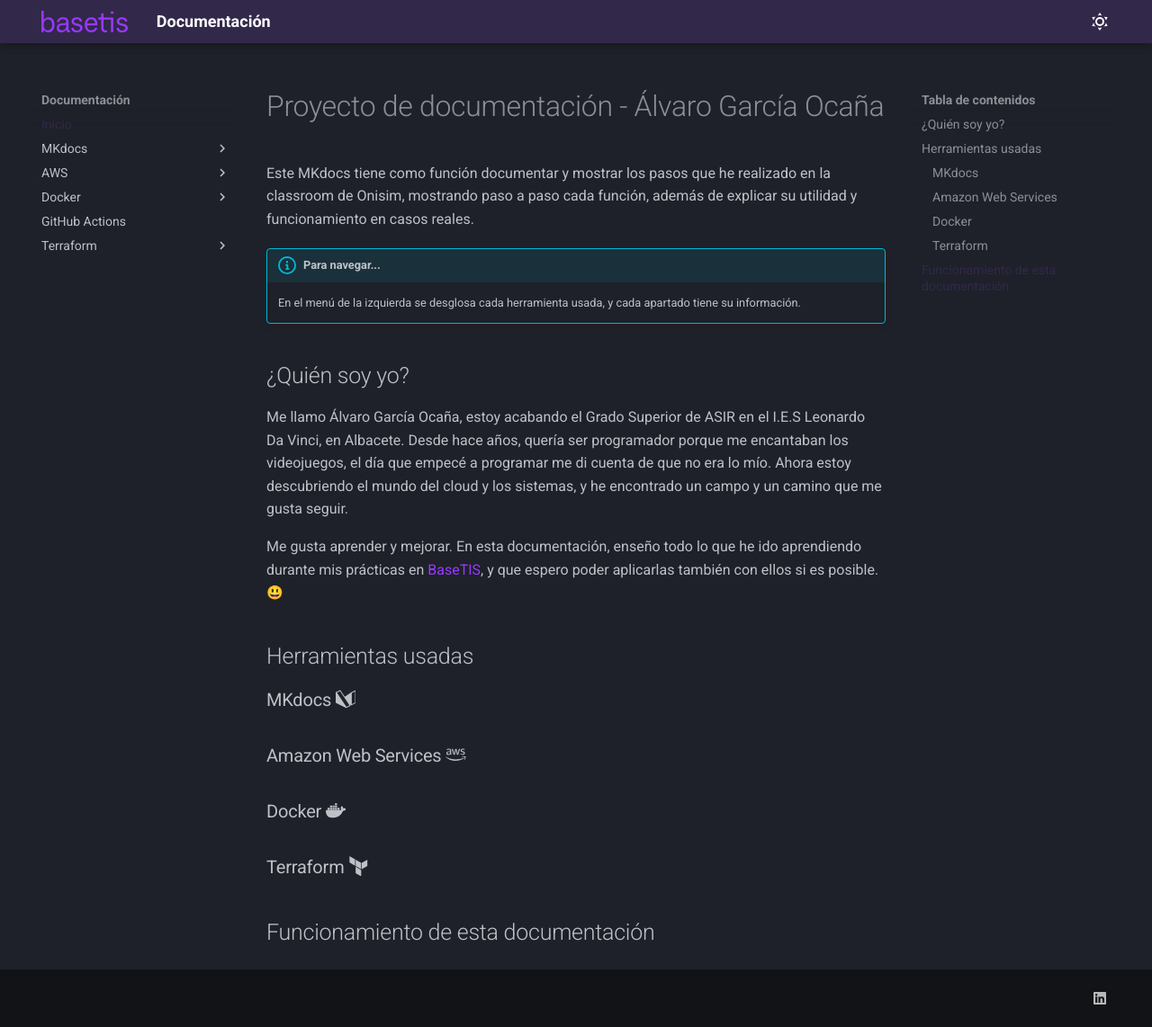
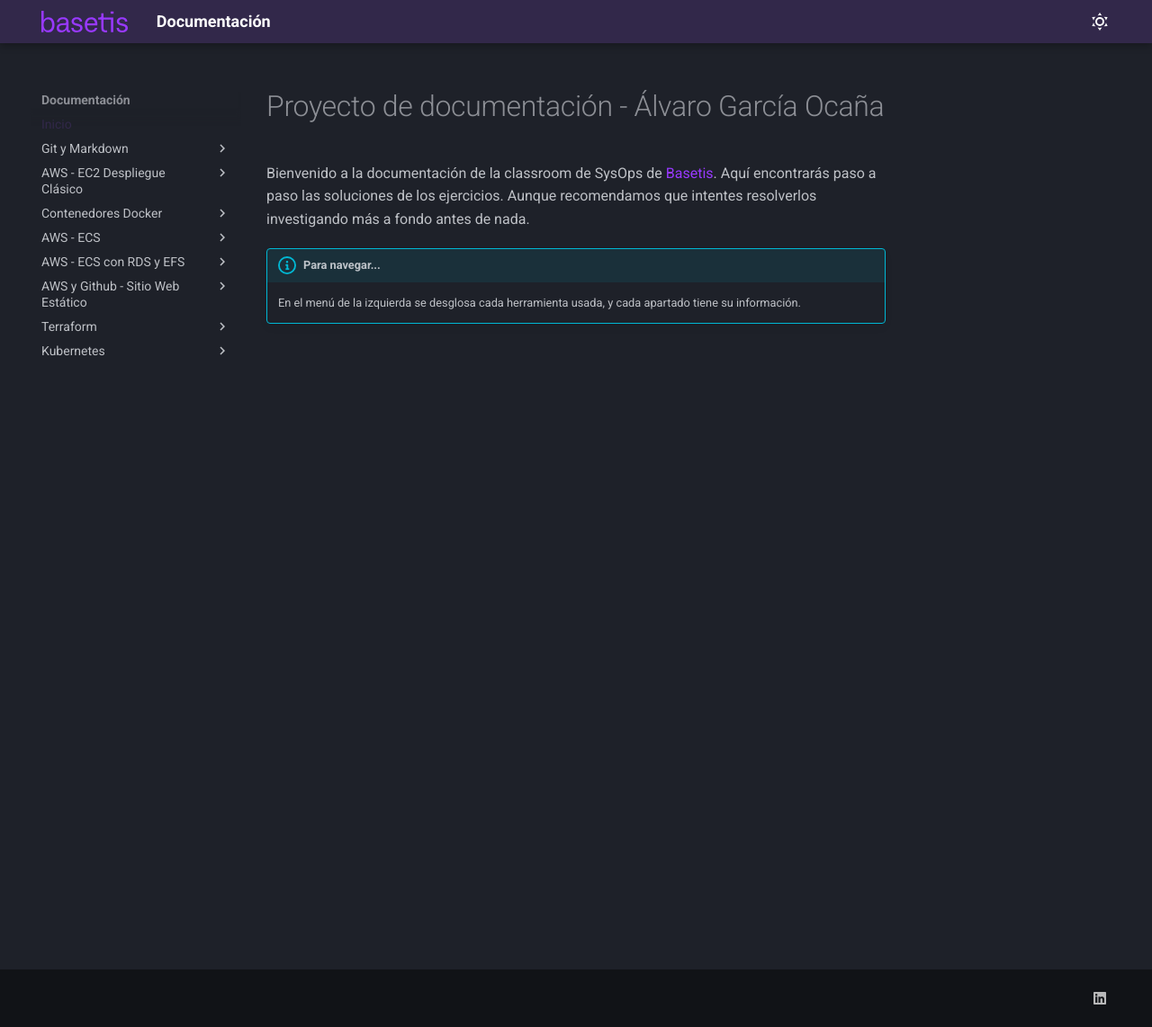
Before and after one commit to AlvaroGarOca/Convenio-Docs, an MkDocs documentation site: the page built from docs/index.md, in a window 1280 px wide and 1142 px high. Shown: the whole window at 90% size. Built offline with MkDocs 1.6.1 and Material for MkDocs 9.7.7, drawn with Linux system fonts in a browser that asks for light colours; emoji names are drawn with the system emoji font.

Commit message:
3. Amplicación de los contenidos

```diff
--- a/docs/index.md
+++ b/docs/index.md
@@ -1,23 +1,6 @@
 # Proyecto de documentación - Álvaro García Ocaña
-Este MKdocs tiene como función documentar y mostrar los pasos que he realizado en la classroom de Onisim, mostrando paso a paso cada función, además de explicar su utilidad y funcionamiento en casos reales.
-
-
+Bienvenido a la documentación de la classroom de SysOps de <span style="color: #9839ff;">Basetis</span>. Aquí encontrarás paso a paso las soluciones de los ejercicios. Aunque recomendamos que intentes resolverlos investigando más a fondo antes de nada.
 
 !!! info "Para navegar..."
 
     En el menú de la izquierda se desglosa cada herramienta usada, y cada apartado tiene su información.
-
-## ¿Quién soy yo?
-Me llamo Álvaro García Ocaña, estoy acabando el Grado Superior de ASIR en el I.E.S Leonardo Da Vinci, en Albacete. Desde hace años, quería ser programador porque me encantaban los videojuegos, el día que empecé a programar me di cuenta de que no era lo mío. Ahora estoy descubriendo el mundo del cloud y los sistemas, y he encontrado un campo y un camino que me gusta seguir.
-
-Me gusta aprender y mejorar. En esta documentación, enseño todo lo que he ido aprendiendo durante mis prácticas en <span style="color: #9839ff;">BaseTIS</span>, y que espero poder aplicarlas también con ellos si es posible. :smiley:
-
-## Herramientas usadas
-### MKdocs :simple-materialformkdocs:
-
-### Amazon Web Services :fontawesome-brands-aws:
-
-### Docker :simple-docker:
-
-### Terraform :simple-terraform:
-## Funcionamiento de esta documentación
--- a/mkdocs.yml
+++ b/mkdocs.yml
@@ -2,37 +2,38 @@ site_name: Documentación
 site_url: https://sitename.example
 nav:
   - Inicio: index.md
-  - MKdocs:
-    - Uso: pages/usoMKdocs.md
-    - Instalación: pages/instalacionMKdocs.md
-  - AWS:
-    - Uso: pages/usoAWS.md
+  - Git y Markdown:
+    - Instalación de MKdocs: pages/instalacionMKdocs.md
+  - AWS - EC2 Despliegue Clásico:
     - VPC:
       - Creación de VPC y subredes: pages/instalacionVPC.md
     - EC2:
       - Creación de EC2: pages/instalacionEC2.md
       - Instalación de Nginx: pages/Nginx.md
       - Nginx en funcionamiento: pages/NginxFuncionamiento.md
-    - ECS:
-      - Creación de ECS: pages/creacionECS.md
-      - Conexión con RDS: pages/conexionecsrds.md
-      - Desplegar Wordpress: pages/desplegarWP.md
-    - RDS:
-      - Creación de RDS: pages/creacionRDS.md
-    - S3:
+  - Contenedores Docker:
+    - Dockerización de MKdocs: pages/Dockerizacion.md
+  - AWS - ECS:
+    - Creación de ECS: pages/creacionECS.md
+  - AWS - ECS con RDS y EFS:
+    - Creación de RDS: pages/creacionRDS.md
+    - Conexión con RDS: pages/conexionecsrds.md
+    - Desplegar Wordpress: pages/desplegarWP.md
+  - AWS y Github - Sitio Web Estático:
       - Página estática en S3: pages/paginaestaticas3.md
       - Cloudfront y ACM: pages/Cloudfront.md
-    - WAF:
-      - Crear una ACL: pages/waf.md
-  - Docker:
-    - Dockerización de MKdocs: pages/Dockerizacion.md
-  - GitHub Actions: pages/GitHubActions.md
+      - WAF:
+        - Crear una ACL: pages/waf.md
+      - GitHub Actions: pages/GitHubActions.md
   - Terraform:
     - Práctica 1: pages/TerraEC2.md
     - Práctica 2: pages/TerraECS.md
     - Práctica 3: pages/TerraPrac3.md
     - Práctica 4: pages/TerraPrac4.md
     - Práctica 5: pages/TerraPrac5.md
+  - Kubernetes:
+    - Nginx básico: pages/Kub1.md
+    - Skaffold: pages/Kub2.md
 
 theme:
   name: material
```
Also changed, not shown: docs/pages/Kub1.md (added, +88 -0 lines), docs/pages/Kub2.md (added, +6 -0 lines), docs/pages/usoAWS.md (deleted, +0 -1 lines), docs/pages/usoMKdocs.md (deleted, +0 -10 lines).
